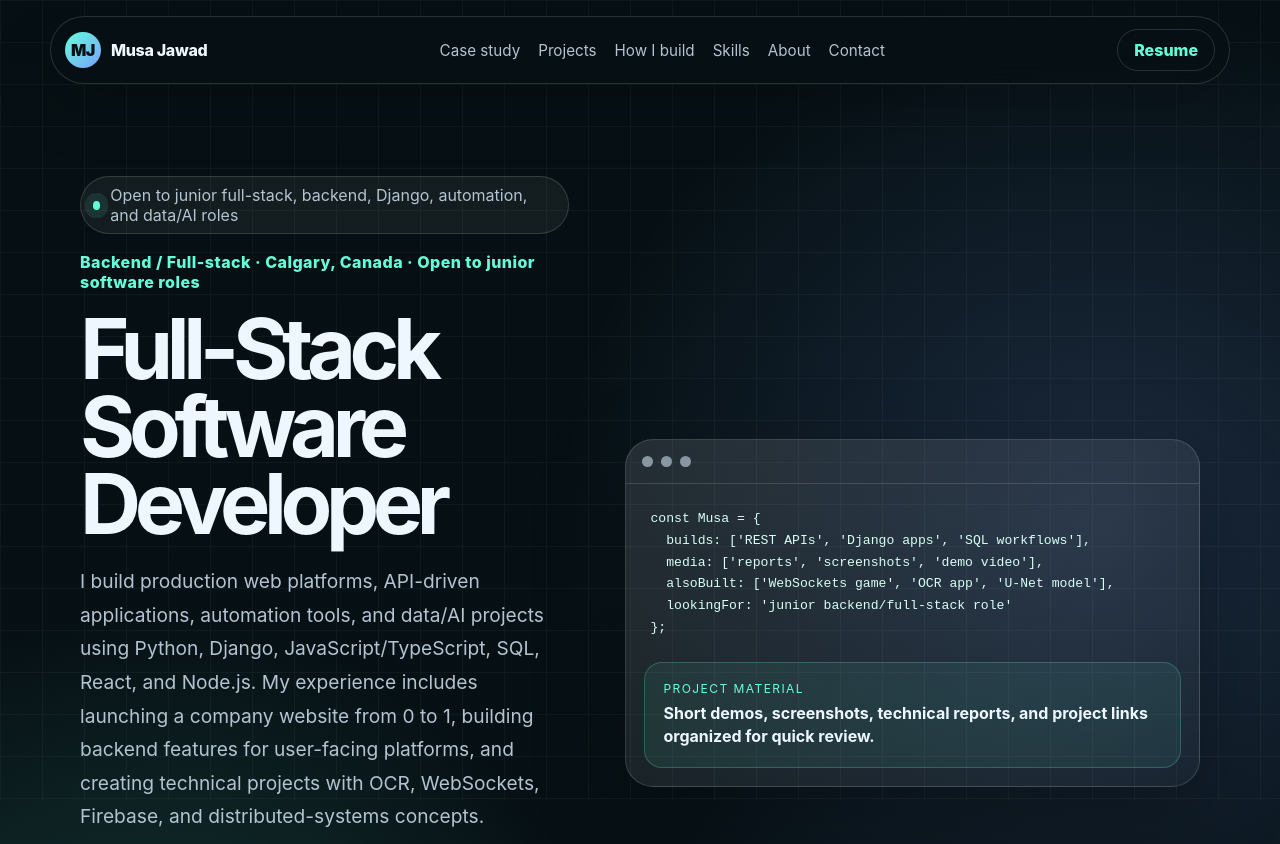
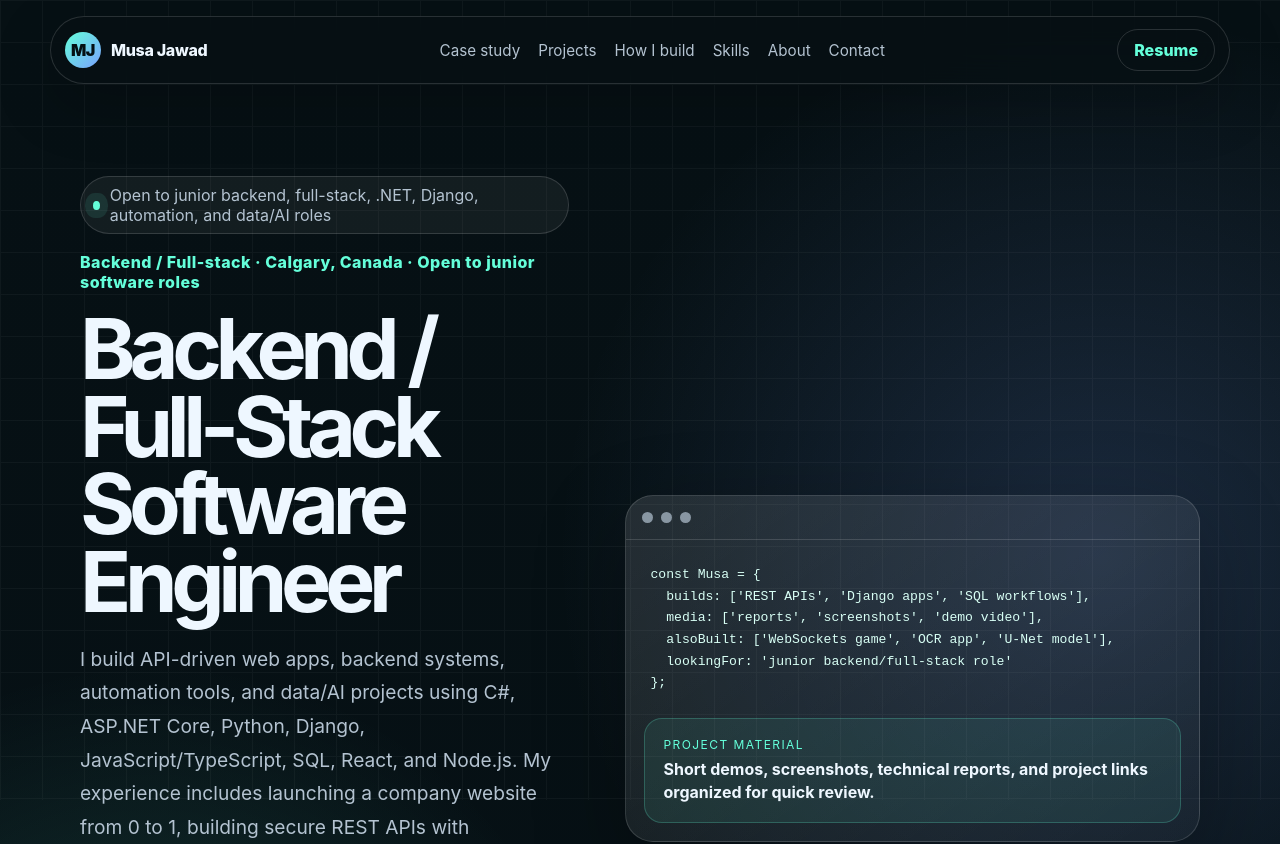
Before and after one commit to MusaJawad/musa-jawad-portfolio, a React (Vite) app: page / in a window 1280 px wide. Shown: the top 844 px of the page. Built offline with nearby package versions, Linux system fonts and the light colour scheme.

Commit message:
Add Job Tracker API to portfolio

```diff
--- a/src/components/About.tsx
+++ b/src/components/About.tsx
@@ -20,7 +20,9 @@ export function About() {
           I’m a software engineering graduate based in Calgary, focused on backend and full-stack development.
           I enjoy building practical systems with APIs, databases, automation, and clean user-facing workflows.
           My strongest interests are backend architecture, SaaS-style products, AI/data-driven tools, and game systems
-          that require real-time communication.
+          that require real-time communication.I build API-driven web apps, backend systems, automation tools,
+          and data/AI projects using C#, ASP.NET Core, Python, Django, JavaScript/TypeScript, SQL, and React. T
+          his site collects my project walkthroughs, screenshots, reports, demo videos, and technical breakdowns in one place.
         </p>
         <p>
           Outside of coding, I work on game ideas, pixel art, and projects where I can mix technical problem-solving
--- a/src/data.ts
+++ b/src/data.ts
@@ -2,15 +2,15 @@ import type { Experience, Profile, Project, Skill, Testimonial } from './types';
 
 export const profile: Profile = {
   name: 'Musa Jawad',
-  title: 'Full-Stack Software Developer',
+  title: 'Backend / Full-Stack Software Engineer',
   location: 'Calgary, AB, Canada',
   email: 'musajawad72@gmail.com',
   linkedin: 'https://www.linkedin.com/in/musa-jawad-208807239',
   github: 'https://github.com/MusaJawad',
   resume: '/Musa_Jawad_Resume.pdf',
-  availability: 'Open to junior full-stack, backend, Django, automation, and data/AI roles',
+  availability: 'Open to junior backend, full-stack, .NET, Django, automation, and data/AI roles',
   intro:
-    'I build production web platforms, API-driven applications, automation tools, and data/AI projects using Python, Django, JavaScript/TypeScript, SQL, React, and Node.js. My experience includes launching a company website from 0 to 1, building backend features for user-facing platforms, and creating technical projects with OCR, WebSockets, Firebase, and distributed-systems concepts.',
+    'I build API-driven web apps, backend systems, automation tools, and data/AI projects using C#, ASP.NET Core, Python, Django, JavaScript/TypeScript, SQL, React, and Node.js. My experience includes launching a company website from 0 to 1, building secure REST APIs with authentication, and creating technical projects with OCR, WebSockets, Firebase, and distributed-systems concepts.',
 };
 
 export const projects: Project[] = [
@@ -79,6 +79,46 @@ export const projects: Project[] = [
     year: '2025',
   },
   {
+    id: 6,
+    title: 'Job Tracker API',
+    slug: 'job-tracker-api',
+    tagline:
+      'Secure ASP.NET Core Web API for tracking job applications with JWT authentication, SQLite persistence, DTOs, validation, and Swagger documentation.',
+    summary:
+      'Built a backend API for tracking job applications with user registration/login, protected CRUD endpoints, user-owned records, search/filtering, DTO-based request handling, validation rules, and persistent SQLite storage.',
+    problem:
+      'Job seekers need a simple way to organize applications, statuses, notes, and company information while keeping each user’s data private and secure.',
+    solution:
+      'Developed a C# ASP.NET Core REST API with Entity Framework Core, SQLite, JWT bearer authentication, Swagger API documentation, DTOs, validation, and user-specific data access.',
+    impact:
+      'Created a polished backend portfolio project showing authentication, database persistence, CRUD design, protected routes, API documentation, and clean request/response structure.',
+    stack: 'C#, ASP.NET Core, Entity Framework Core, SQLite, JWT Authentication, Swagger, REST APIs',
+    stack_list: [
+      'C#',
+      'ASP.NET Core',
+      'Entity Framework Core',
+      'SQLite',
+      'JWT',
+      'Swagger',
+      'REST APIs',
+    ],
+    github_url: 'https://github.com/MusaJawad/job-tracker-api',
+    demo_url: '',
+    image_url: '',
+    image_alt: 'Swagger documentation for the Job Tracker API',
+    links: [{ label: 'GitHub repository', href: 'https://github.com/MusaJawad/job-tracker-api' }],
+    evidence: [
+      'JWT register/login',
+      'Protected CRUD endpoints',
+      'User-owned data',
+      'Swagger API docs',
+      'EF Core migrations',
+    ],
+    featured: true,
+    order: 3,
+    year: '2026',
+  },
+  {
     id: 7,
     title: 'CookGPT AI Recipe Generator',
     slug: 'cookgpt-ai-recipe-generator',
@@ -106,7 +146,7 @@ export const projects: Project[] = [
     links: [],
     evidence: ['UI screenshots', 'Dashboard flow', 'Selenium test run'],
     featured: true,
-    order: 3,
+    order: 4,
     year: '2025',
   },
   {
@@ -140,7 +180,7 @@ export const projects: Project[] = [
     ],
     evidence: ['Demo video', 'Screen captures', 'Bilingual/navigation flows'],
     featured: true,
-    order: 5,
+    order: 6,
     year: '2025',
   },
   {
@@ -168,7 +208,7 @@ export const projects: Project[] = [
     ],
     evidence: ['Technical report', 'Slide deck', 'MRI result visuals'],
     featured: true,
-    order: 6,
+    order: 7,
     year: '2025',
   },
   {
@@ -193,34 +233,10 @@ export const projects: Project[] = [
     links: [{ label: 'Research report', href: '/assets/reports/cloud-ml-performance-report.pdf' }],
     evidence: ['Research report', 'Training/inference charts', 'Cloud platform comparison'],
     featured: true,
-    order: 7,
+    order: 8,
     year: '2025',
   },
-  {
-    id: 6,
-    title: 'Full-Stack Portfolio CMS',
-    slug: 'fullstack-portfolio-cms',
-    tagline: 'Django Admin + DRF + React version of this portfolio for database-backed content management.',
-    summary:
-      'Built a full-stack version of this portfolio with Django REST Framework APIs, Django Admin, models for projects/experience/skills, and a React frontend consuming the API.',
-    problem:
-      'A portfolio should be fast for recruiters, but the engineering behind it should still prove backend and admin-dashboard capability.',
-    solution:
-      'Kept the public portfolio static for instant loads while maintaining a full-stack Django CMS version as a GitHub project.',
-    impact:
-      'Separated the recruiter-facing static site from a database-backed Django/DRF portfolio CMS version with models, API endpoints, and admin editing.',
-    stack: 'Django, Django REST Framework, React, TypeScript, SQL, Django Admin',
-    stack_list: ['Django', 'DRF', 'React', 'TypeScript', 'SQL', 'Django Admin'],
-    github_url: '',
-    demo_url: '',
-    image_url: '',
-    image_alt: 'Django Admin and REST API portfolio CMS concept visual',
-    links: [],
-    evidence: ['Django models', 'Admin panel', 'REST API endpoints'],
-    featured: true,
-    order: 8,
-    year: '2026',
-  },
+
 
   {
   id: 8,
@@ -254,7 +270,7 @@ export const projects: Project[] = [
   links: [{ label: 'Live website', href: 'https://intellipk.com' }],
   evidence: ['Live website', 'Client business website', '0 to 1 launch'],
   featured: true,
-  order: 4,
+  order: 5,
   year: '2025',
   },
 
@@ -387,4 +403,14 @@ export const skills: Skill[] = [
   { id: 26, name: 'Deployment', category: 'tools', order: 7 },
   { id: 27, name: 'Domain/Hosting', category: 'tools', order: 8 },
   { id: 28, name: 'Client Communication', category: 'tools', order: 9 },
+  { id: 29, name: 'C#', category: 'backend', order: 9 },
+  { id: 30, name: 'ASP.NET Core', category: 'backend', order: 10 },
+  { id: 31, name: 'Entity Framework Core', category: 'backend', order: 11 },
+  { id: 32, name: 'JWT Authentication', category: 'backend', order: 12 },
+  { id: 33, name: 'Swagger', category: 'tools', order: 10 },
+  { id: 34, name: 'C#', category: 'backend', order: 9 },
+  { id: 35, name: 'ASP.NET Core', category: 'backend', order: 10 },
+  { id: 36, name: 'Entity Framework Core', category: 'backend', order: 11 },
+  { id: 37, name: 'JWT Authentication', category: 'backend', order: 12 },
+  { id: 38, name: 'Swagger', category: 'tools', order: 7 },
 ];
```
Also changed, not shown: 1 other file (tests, documents, lock files or other folders).
